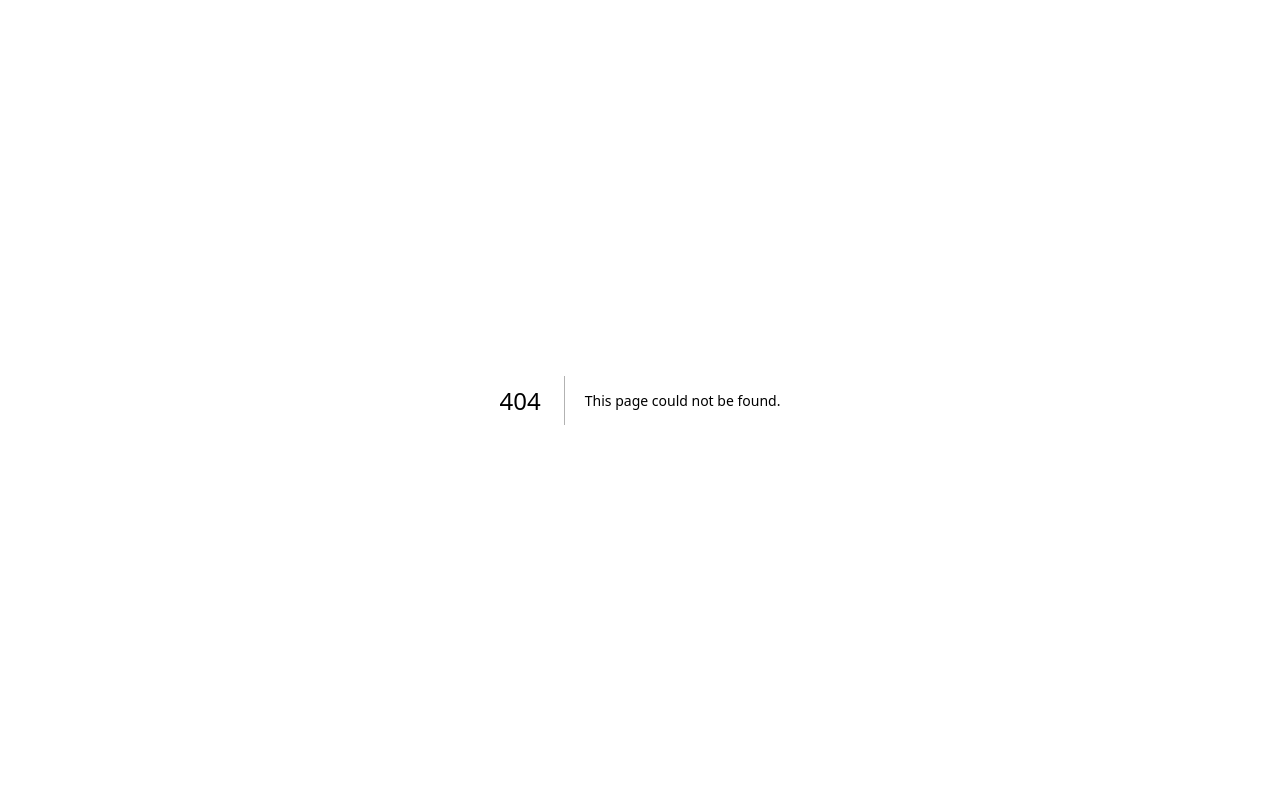
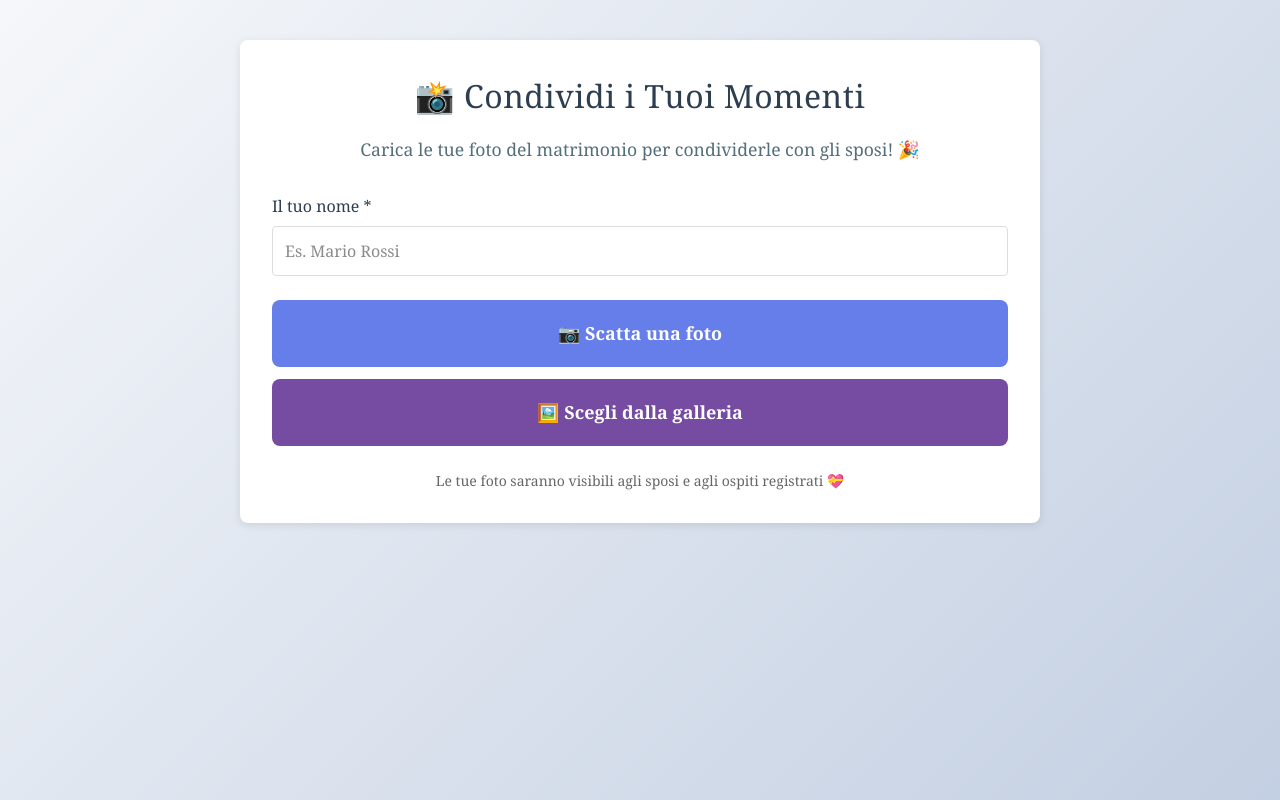
Before and after one commit to checcocav/wedding-villa-bisce, a Next.js app: page /public-photo in a window 1280 px wide. Before the commit this address had no page. Built offline with nearby package versions, Linux system fonts and the light colour scheme.

Commit message:
Create page.tsx

```diff
--- /dev/null
+++ b/app/public-photo/page.tsx
@@ -0,0 +1,5 @@
+import PublicPhotoUpload from './PublicPhotoUpload'
+
+export default function PublicPhotosPage() {
+  return <PublicPhotoUpload />
+}
```
